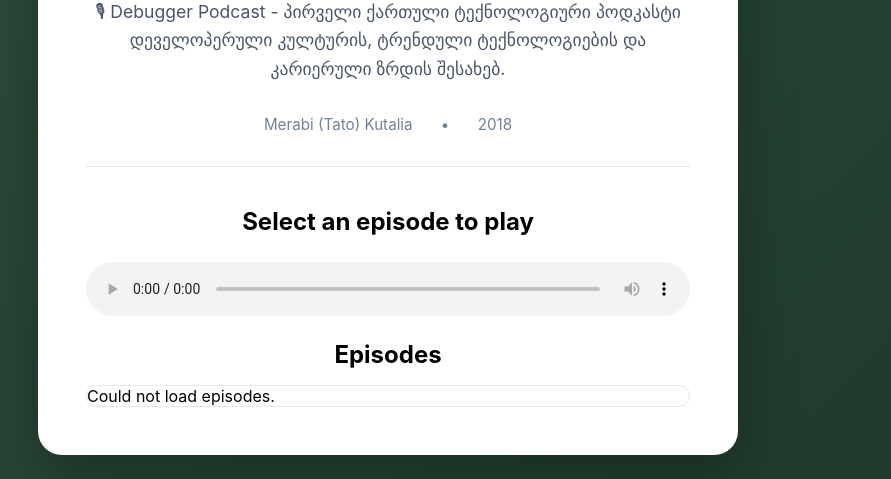
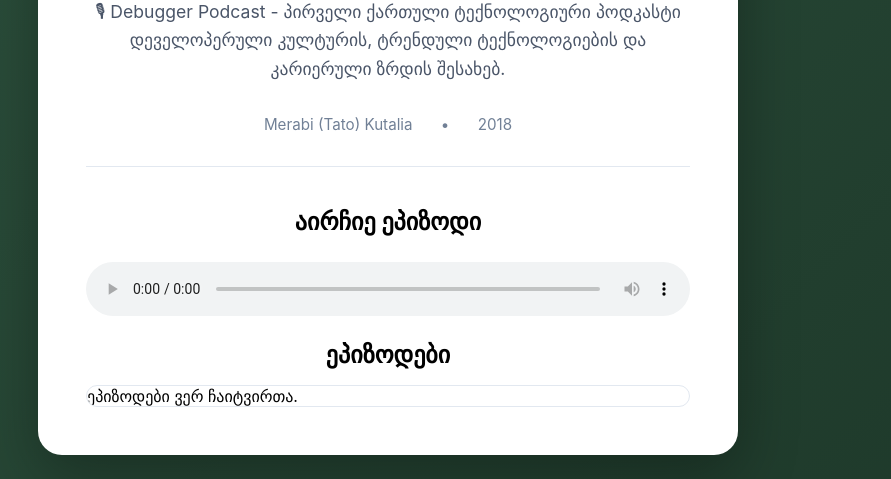
Before and after one commit to tatocaster/pod-landing, a plain HTML site: page index.html in a window 1280 px wide. Shown: the part 321-800 px from the top of the page, without its empty margins (252-1143 px from the left). Drawn offline with Linux system fonts and the light colour scheme; no server answers.

Commit message:
Translate episode titles and error messages to Georgian

```diff
--- a/index.html
+++ b/index.html
@@ -171,14 +171,14 @@
         </div>
 
         <div id="player-container">
-            <h2 id="episode-title" style="text-align: center; margin-bottom: 16px;">Select an episode to play</h2>
+            <h2 id="episode-title" style="text-align: center; margin-bottom: 16px;">აირჩიე ეპიზოდი</h2>
             <audio id="audio-player" controls>
                 Your browser does not support the audio element.
             </audio>
         </div>
 
         <div class="episodes-container">
-            <h2 style="text-align: center; margin-bottom: 16px;">Episodes</h2>
+            <h2 style="text-align: center; margin-bottom: 16px;">ეპიზოდები</h2>
             <ul id="episodes-list"></ul>
         </div>
     </div>
@@ -238,7 +238,7 @@
                 })
                 .catch(error => {
                     console.error('Error fetching or parsing RSS feed:', error);
-                    episodesList.innerHTML = '<li>Could not load episodes.</li>';
+                    episodesList.innerHTML = '<li>ეპიზოდები ვერ ჩაიტვირთა.</li>';
                 });
         });
     </script>
```
